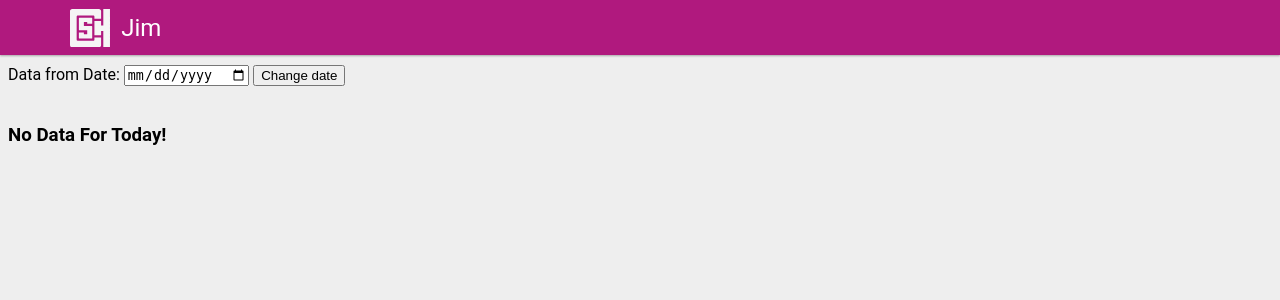
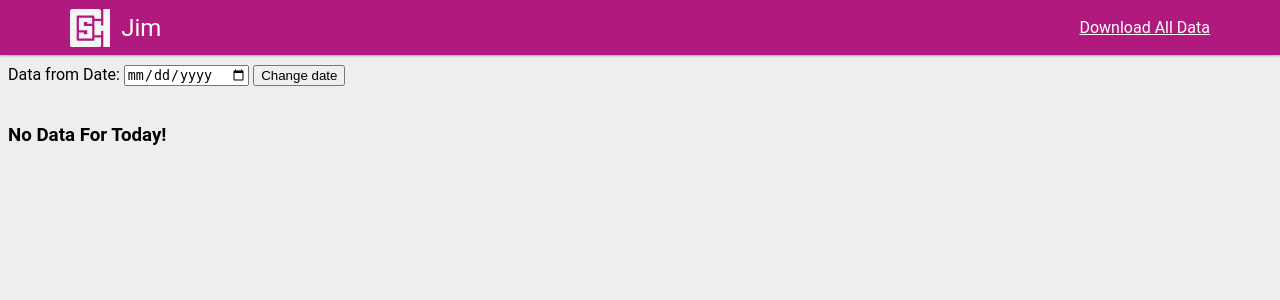
Before and after one commit to asimonson1125/Occupancy-Grapher, a Flask app: page /graphs?date=2024-03-25 in a window 1280 px wide. Shown: the top 300 px of the page. Run offline with Flask 2, Linux system fonts and the light colour scheme; data that the repository does not hold is empty.

Commit message:
data exporting

```diff
--- a/server/app.py
+++ b/server/app.py
@@ -1,5 +1,8 @@
-from flask import request, render_template, redirect
-from datetime import datetime, timedelta
+from flask import request, render_template, redirect, Response
+from datetime import datetime
+from sqlalchemy import cast, between
+import pandas as pd
+import json
 
 from init import app, Occupancy, submit, est
 import maths
@@ -49,5 +52,30 @@ def graphs():
     combo = maths.getCombo(lower, upper)
     return render_template("graph.html", template_folder='templates', lower=lower, upper=upper, combo=combo,  aquatics=aquatics, times=times)
 
+# def getDataset():
+#     start = request.args.get('start')
+#     end = request.args.get('end')
+
+#     if start == None or start == '':
+#         start = datetime.now(est).date()
+#     if end == None or end == '':
+#         end = datetime.now(est).date()
+#    data = Occupancy.query.filter(between(cast(Occupancy.date, Date), start_date, end_date)).all()
+
+@app.route('/download-the-kitchen-sink')
+def downloadingEverything():
+    data = Occupancy.query.all()
+    keys = data[0].to_json().keys()
+    out = ','.join(keys)
+    for datapoint in data:
+        out += "\n"
+        for key in keys:
+            out += str(datapoint.__getattribute__(key)) + ","
+        out = out[:-1]
+    response = Response(out, mimetype="text/csv", direct_passthrough=True)
+    response.headers.set('Content-Disposition', 'attachment', filename=f"occupyRIT-{datetime.now(est).date()}")
+    return response
+
+
 if __name__ == '__main__':
     app.run()
--- a/server/init.py
+++ b/server/init.py
@@ -73,4 +73,7 @@ def submit(data):
     db.session.add(occupancy)
     db.session.commit()
 
-db.create_all()
+try:
+    db.create_all()
+except:
+    pass
--- a/server/templates/header.html
+++ b/server/templates/header.html
@@ -19,6 +19,7 @@
         <nav>
             <div class="crate">
                 <a href="/" class="nav-brand">Jim</a>
+                <a href="/download-the-kitchen-sink" style="color:#fff" >Download All Data</a>
                     </div>
                 </div>
             </div>
```
Also changed, not shown: 1 other file.
